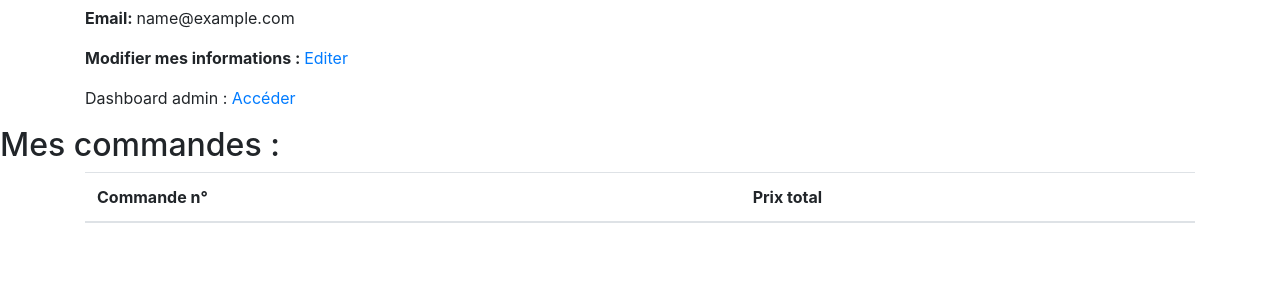
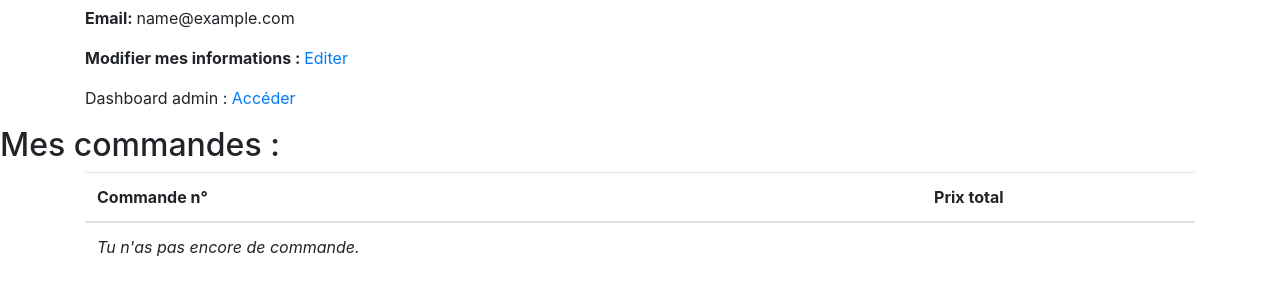
Before and after one commit to remiboivin-zz/e-commerce-chaton, a Rails app: page /profil in a window 1280 px wide. Shown: the part 170-470 px from the top of the page. Run offline with Rails 7, Linux system fonts and the light colour scheme; the visitor is signed in with stand-in values (Sample User, id 1); data that the repository does not hold is empty; style sheets or scripts are compiled from the project's sources.

Commit message:
front, modif dans profil

```diff
--- a/app/views/static_pages/profil.html.erb
+++ b/app/views/static_pages/profil.html.erb
@@ -34,6 +34,10 @@
 							<td><%= info.prix_total %></td>
 							</tr>
 						<% end %>
+					<% else %>
+						<tr>
+							<td><i>Tu n'as pas encore de commande.</i></td>
+						</tr>
 					<% end %>
 				</tbody>
 			</table>
```
